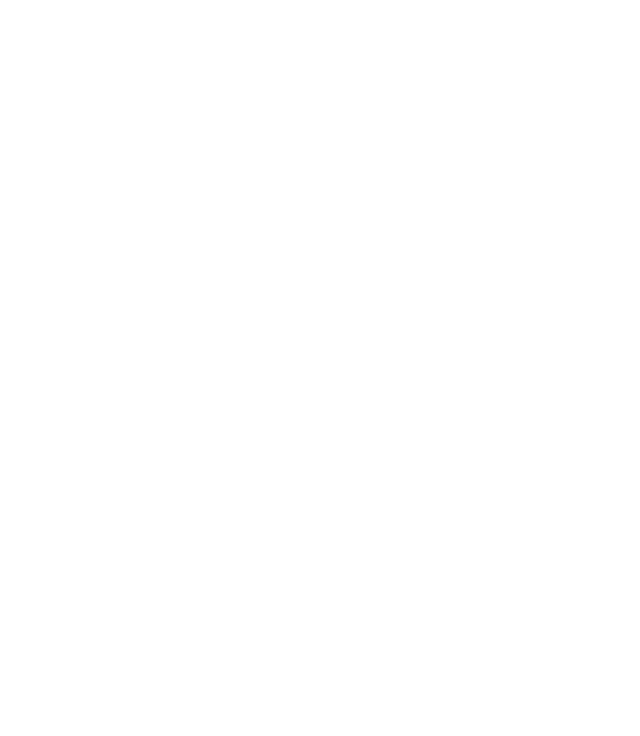
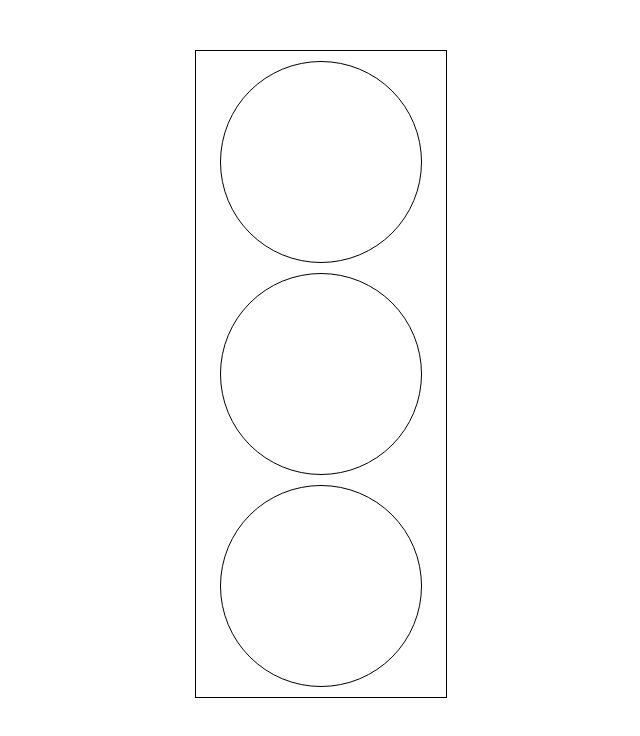
Before and after one commit to antonredko/Traffic_light, a plain HTML site: page index.html in a window 1280 px wide. Shown: the whole page, without its empty margins (319-959 px from the left). Drawn offline with Linux system fonts and the light colour scheme.

Commit message:
initial styles

```diff
--- a/css/style.css
+++ b/css/style.css
@@ -0,0 +1,26 @@
+*{
+    margin: 0;
+    padding: 0;
+}
+#main{
+    width: 250px;
+    display: flex;
+    flex-direction: column;
+    align-items: center;
+    border: 1px solid black;
+    margin: 50px auto 0 auto;
+}
+.circle{
+    width: 200px;
+    height: 200px;
+    border: 1px solid black;
+    border-radius: 50%;
+    -webkit-border-radius: 50%;
+    -moz-border-radius: 50%;
+    -ms-border-radius: 50%;
+    -o-border-radius: 50%;
+    margin-bottom: 10px;
+}
+.circle:first-child{
+    margin-top: 10px;
+}
--- a/index.html
+++ b/index.html
@@ -5,8 +5,13 @@
     <meta name="viewport" content="width=device-width, initial-scale=1.0">
     <meta http-equiv="X-UA-Compatible" content="ie=edge">
     <title>Traffic light</title>
+    <link rel="stylesheet" href="css/style.css">
 </head>
 <body>
-    <div></div>
+    <div id="main">
+        <div class="circle seconds"></div>
+        <div class="circle red"></div>
+        <div class="circle green"></div>
+    </div>
 </body>
 </html>
```
